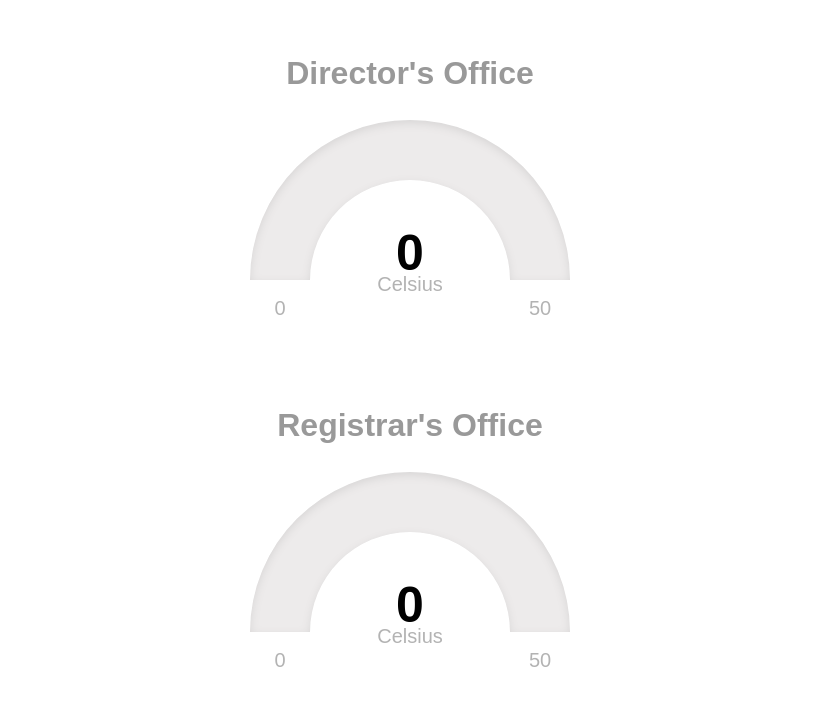
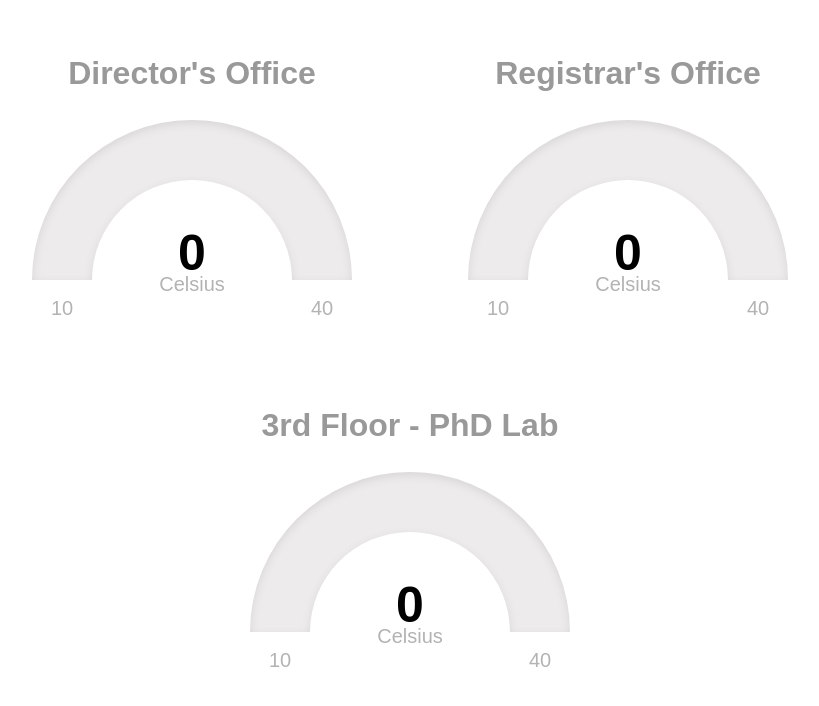
Before and after one commit to samy101/AmbientMonitorDashboard, a Python web app: template templates/index.html in a window 1280 px wide. Shown: the top 706 px of the page, without its empty margins (230-1049 px from the left). Run offline with Jinja, Linux system fonts and the light colour scheme; the template is opened without the code that fills it, so the values that code supplies are empty.

Commit message:
Updated the dashboard

```diff
--- a/templates/index.html
+++ b/templates/index.html
@@ -9,13 +9,13 @@
         text-align: center;
       }
 
-      #g1, #g2{
+      #g1, #g2, #g3 {
         width:400px; height:320px;
         display: inline-block;
         margin: 1em;
       }
 
-      #g3, #g4 {
+      #g4 {
         width:100px; height:80px;
         display: inline-block;
         margin: 1em;
@@ -41,8 +41,8 @@
         g1 = new JustGage({
           id: "g1",
           value: 0,
-          min: 0,
-          max: 50,
+          min: 10,
+          max: 40,
           title: "Director's Office",
           label: "Celsius",
           levelColors: [
@@ -55,9 +55,23 @@
         g2 = new JustGage({
           id: "g2",
           value: 0,
-          min: 0,
-          max: 50,
+          min: 10,
+          max: 40,
           title: "Registrar's Office",
+          label: "Celsius",
+          levelColors: [
+          	"#ffffff",
+          	"#f9c802",
+          	"#FF0000"
+          ]
+        });
+
+        g3 = new JustGage({
+          id: "g3",
+          value: 0,
+          min: 10,
+          max: 40,
+          title: "3rd Floor - PhD Lab",
           label: "Celsius",
           levelColors: [
           	"#ffffff",
@@ -106,14 +120,14 @@
 				console.log('no readings..')
 			}
 		}
-		start_time1 = start_time1 + 2000
+		start_time1 = start_time1 + 5000
 		smap_query1 = "/getdata/" + uuid1 + "/" + start_time1.toString() + "/";
 		console.log(smap_query1);
 	    },
 	    complete: function() {
 	      // console.log('complete..')
 	      // Schedule the next request when the current one's complete
-	      setTimeout(worker1, 2000);
+	      setTimeout(worker1, 5000);
 	    },
  	    fail: function(jqxhr, textStatus, error) {
 			console.log("Error occuredd.." + error);
@@ -160,14 +174,14 @@
 				console.log('no readings..')
 			}
 		}
-		start_time2 = start_time2 + 2000
+		start_time2 = start_time2 + 5000
 		smap_query2 = "/getdata/" + uuid2 + "/" + start_time2.toString() + "/";
 		console.log(smap_query2);
 	    },
 	    complete: function() {
 	      // console.log('complete..')
 	      // Schedule the next request when the current one's complete
-	      setTimeout(worker2, 2000);
+	      setTimeout(worker2, 5000);
 	    },
  	    fail: function(jqxhr, textStatus, error) {
 			console.log("Error occuredd.." + error);
@@ -176,18 +190,14 @@
 	  });
 	})();
 
-
-
-
     </script>
 
 	</head>
 
   <body>
-    <div id="g1"></div>
-    <div id="g1msg"></div>
-    <div id="g2"></div>
-    <div id="g2msg"></div>
+    <div id="g1"> <div id="g1msg"></div> </div>
+    <div id="g2"> <div id="g2msg"></div> </div>
+    <div id="g3"> <div id="g3msg"></div> </div>
   </body>
 
 </html>
```
Also changed, not shown: README.md, 1 other file.
